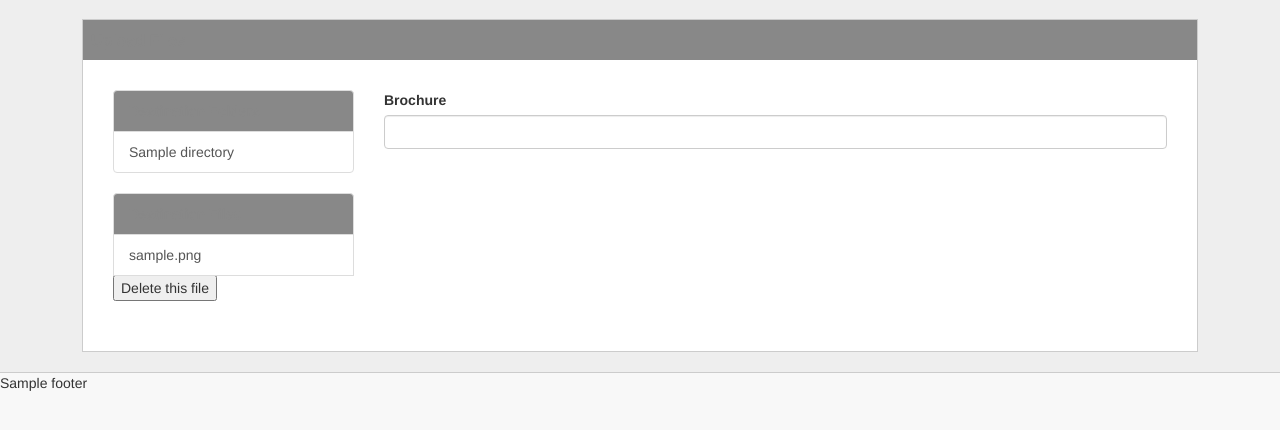
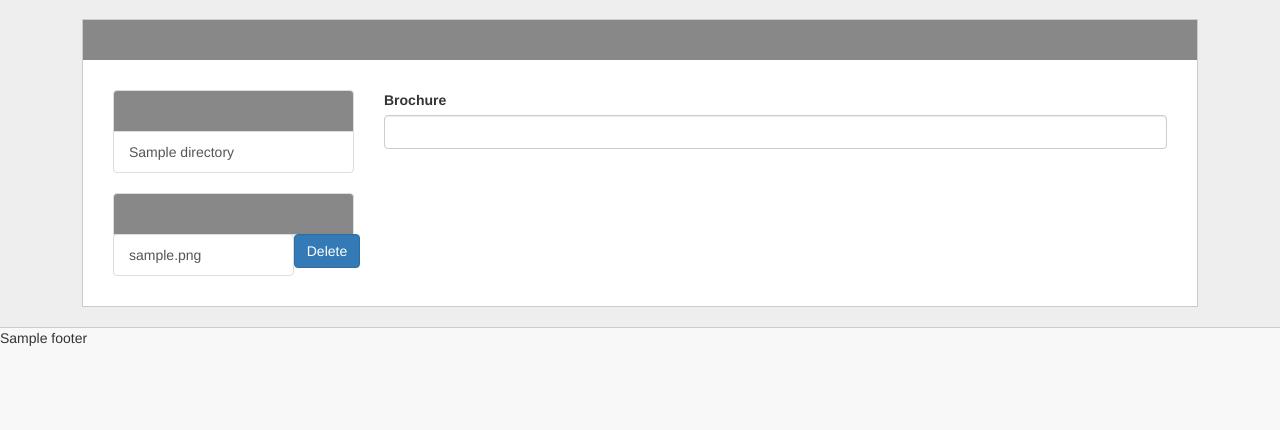
Before and after one commit to BaderLab/openPIP, a Symfony app: template app/Resources/views/file_manager_test.html.twig in a window 1280 px wide. Shown: the part 128-558 px from the top of the page. Run offline with Twig, Linux system fonts and the light colour scheme; the template is opened without the code that fills it: most values are stand-ins (such as "Sample title", 1, 10 or a date in 2020); form fields are guessed from the names that the template uses; some libraries are stand-ins or nearby versions.

Commit message:
file upload: UI ++

```diff
--- a/app/Resources/views/file_manager_test.html.twig
+++ b/app/Resources/views/file_manager_test.html.twig
@@ -77,10 +77,15 @@
         				    	<a href="{{ path('file_manager', {'upload_directory': directory}) }}" class='list-group-item active'>{{ file }}</a>
         				    {% elseif directory == 'data' %}
         				    {% else %}  #}
-        				    	<a href="#" class='list-group-item'>{{ file }}</a>
+        					<div class="col-sm-9" style="padding-right: 0px; padding-left: 0px; ">
+        				    	<a href="#" class='list-group-item'>{{ file }} </a>
+							</div>
+        					<div class="col-sm-3" style="padding: 0px">
 								<form action={{ path('admin_deletefile', {dir_name: upload_directory, filename: file}) }}>
-									<input type="submit" value="Delete this file" />
+									<input type="submit" value="Delete" class="btn btn-primary" style="color: white "/>
 								</form>
+							</div>
+
 								{# {{dump(file)}} #}
 								{# <a href="https://google.com" class="button">Go to Google</a> #}
         				    {# {% endif %}  #}
@@ -137,6 +142,11 @@
 					<br>
 					<div id='upload_preview' style="border:3px solid blue; padding:300px;"></div> #}
         		</div>
+        		{# <div class="col-sm-3" style="border: 2px solid red">
+				<h1> we can put something here	</h1>
+					<span class="glyphicon glyphicon-print"></span>
+				</div> #}
+
 {# <form action="{{ oneup_uploader_endpoint('gallery') }}" class="dropzone" style="width:200px; height:200px; border:4px dashed black">
 </form> #}
 
```
